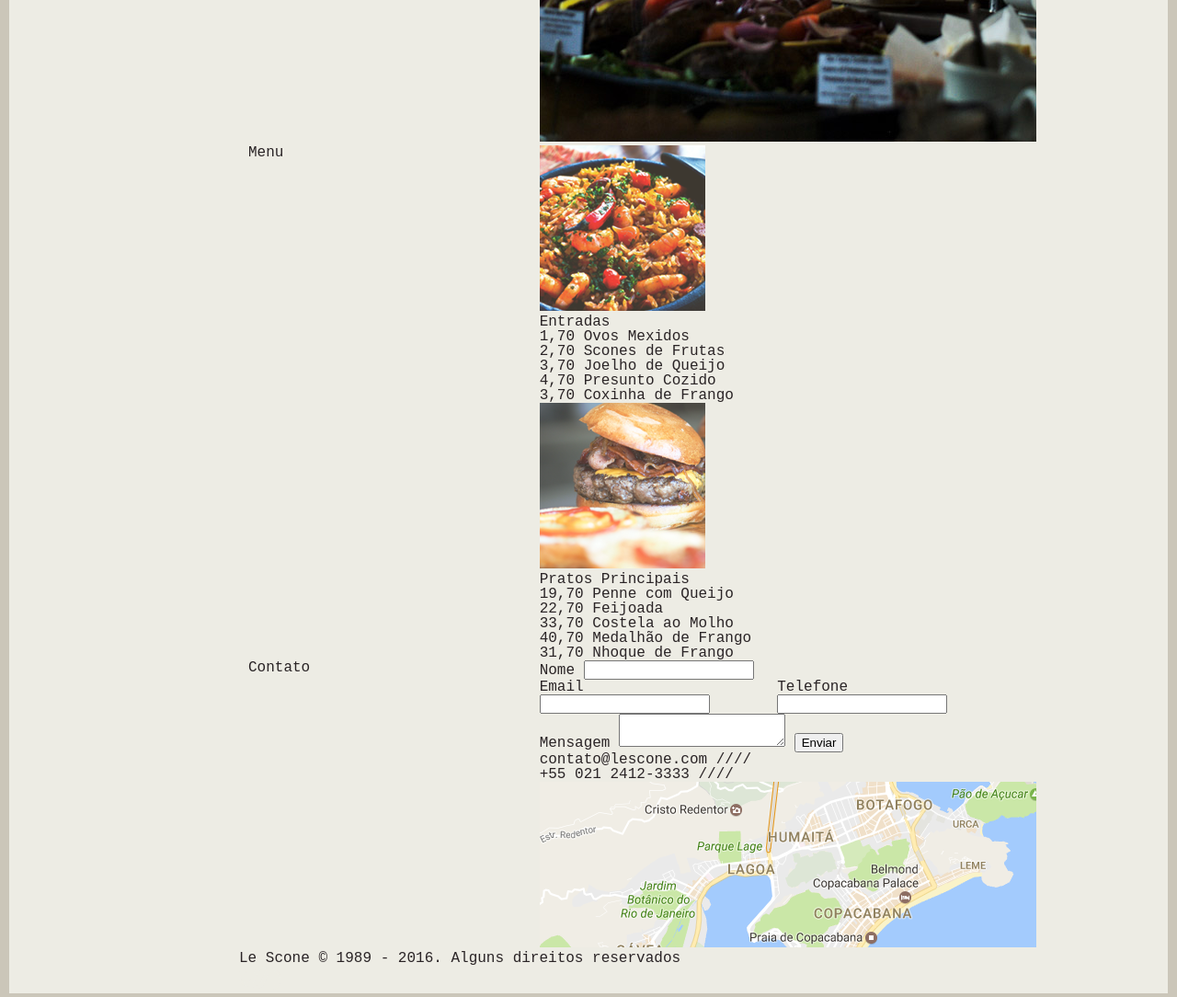
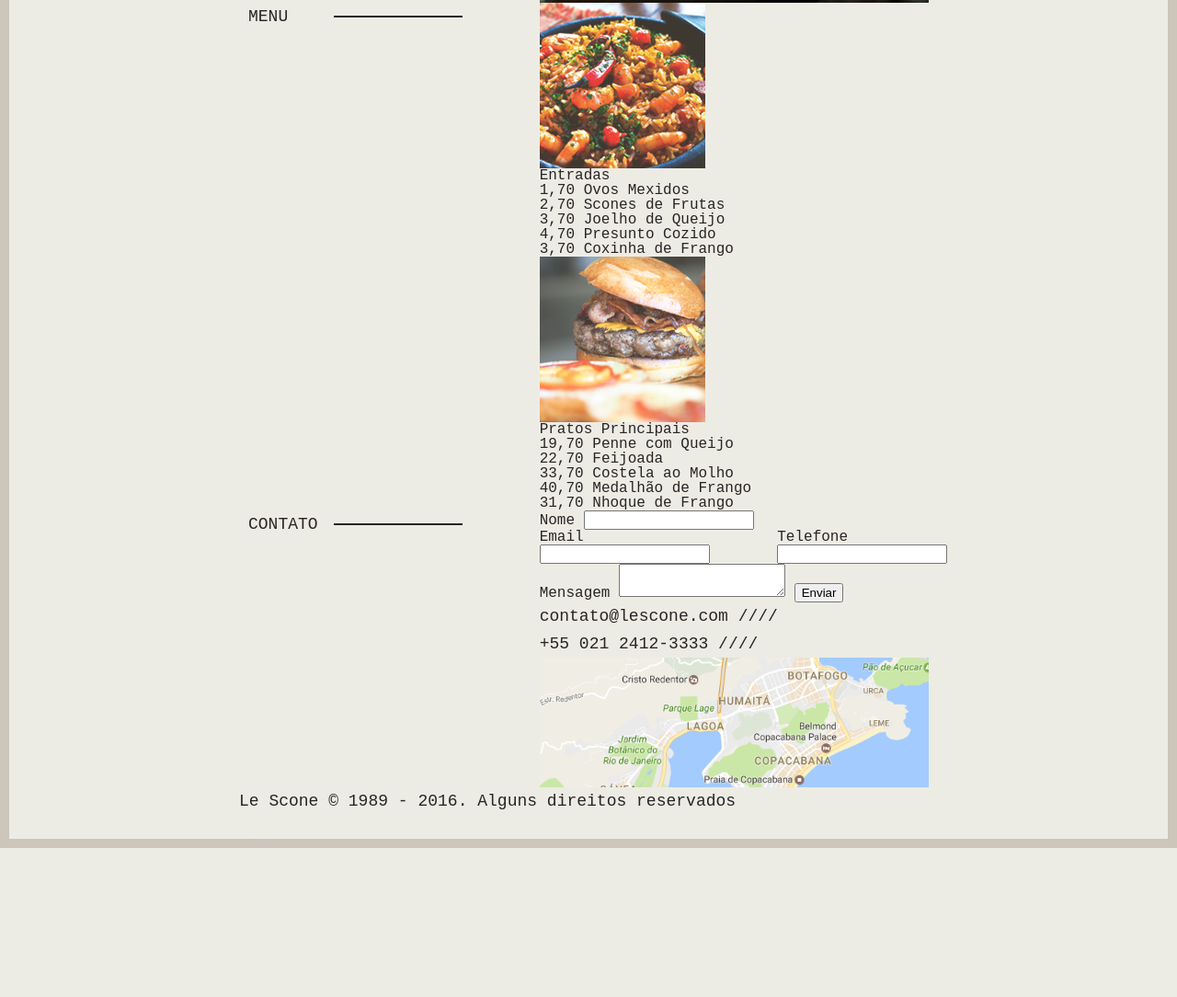
Before and after one commit to Diegooliveyra/Curso-Sass-Origamid, a plain HTML site: page index.html in a window 1280 px wide. Shown: the part 556-1640 px from the top of the page at 92% size. After the commit the page ends 1478 px from the top, so only its background shows below. Drawn offline with Linux system fonts and the light colour scheme; a web font is replaced by a local one.

Commit message:
feito os primeiros elementos

```diff
--- a/index.html
+++ b/index.html
@@ -31,7 +31,7 @@
     </main>
 
     <section class="container menu">
-        <h1 class="grid-4 title">Menu</h1>
+        <h1 class="grid-4 title-main">Menu</h1>
         <div class="grid-7 offset-1">
             <div class="menu-item">
                 <img src="./img/prato-1.png" alt="">
@@ -78,7 +78,7 @@
     </section>
 
     <section class="container contato">
-        <h1 class="grid-4 title">Contato</h1>
+        <h1 class="grid-4 title-main">Contato</h1>
         <div class="grid-7 offset-1">
             <form>
                 <label for="">Nome</label>
--- a/scss/elements/_base.scss
+++ b/scss/elements/_base.scss
@@ -3,4 +3,16 @@ body {
     font-family: $font-1;
     border: 10px solid $first-color-medium;
     color: $third-color;
+    @include device (mobile) {
+        border: none;
+    }
 }
+
+img {
+    display: block;
+    max-width: 100%;
+}
+
+p {
+    @include type-1 (18);
+}
--- a/scss/main.scss
+++ b/scss/main.scss
@@ -11,3 +11,5 @@
 @import "./generic/box-sizing";
 
 @import "./elements/base";
+
+@import "./components/title-main";
```
Also changed, not shown: css/main.css, 1 other file.
